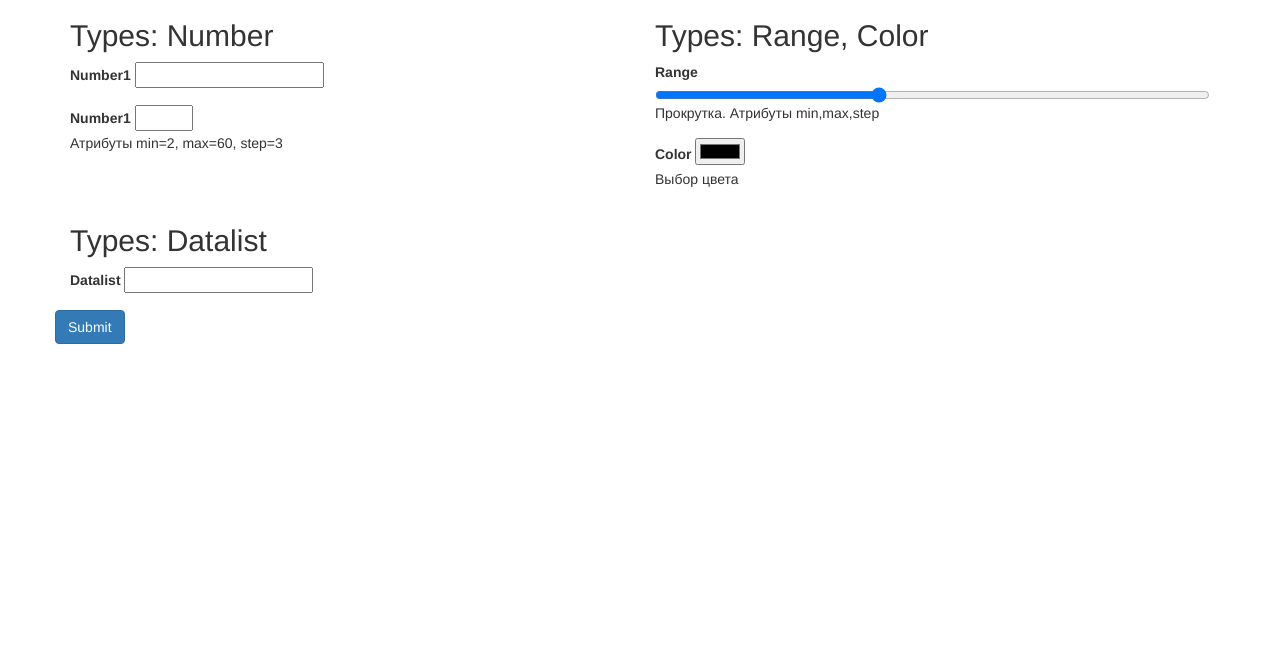
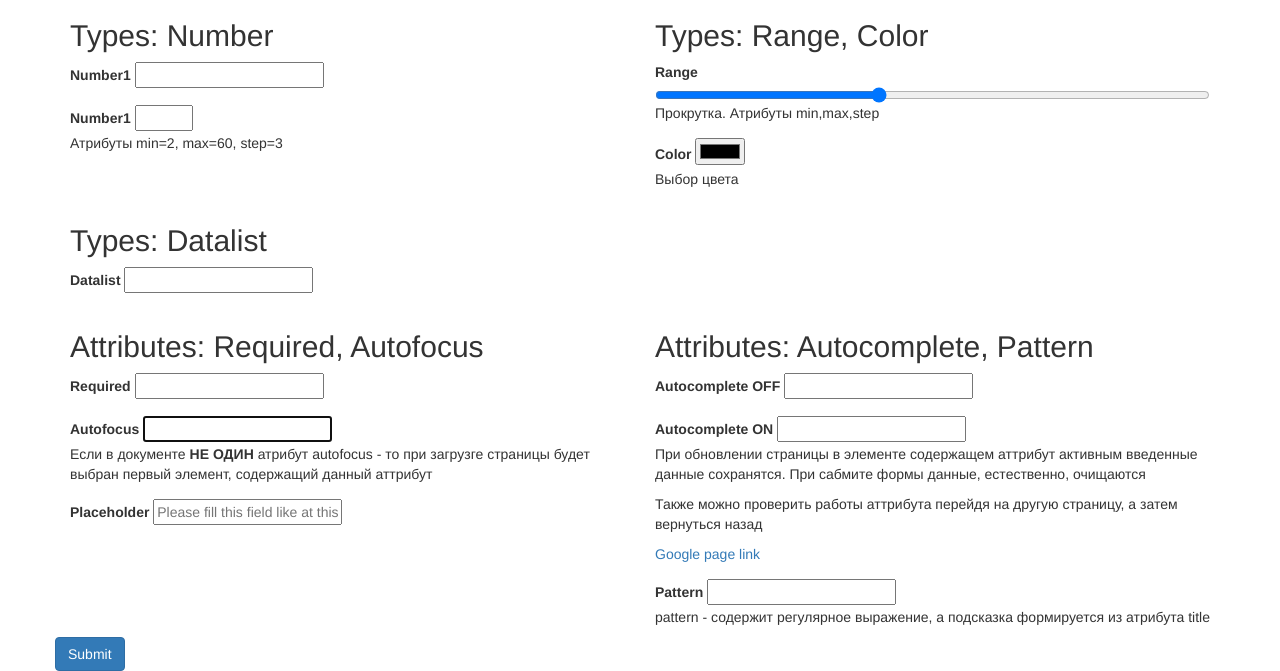
Before and after one commit to Geloz-test/html5, a PHP site: page /lessons/2-forms/index.php in a window 1280 px wide. Shown: the part 446-1117 px from the top of the page. Before the commit the page ends 790 px from the top, so only its background shows below. Run offline with PHP 8.4, Linux system fonts and the light colour scheme.

Commit message:
Add material about form attributes: required, autofocus, placeholder, autocomplete, pattern

```diff
--- a/lessons/2-forms/index.php
+++ b/lessons/2-forms/index.php
@@ -113,6 +113,46 @@
                     &nbsp;
                 </div>
             </div>
+
+            <!-- New Attributes -->
+            <div class="row">
+                <div class="col-xs-12 col-md-6 col-sm-6 col-lg-6">
+                    <h2>Attributes: Required, Autofocus</h2>
+
+                    <div class="form-group">
+                        <label for="required-attr">Required</label>
+                        <input name="required-attr" id="required-attr" required="required" type="text"/>
+                    </div>
+                    <div class="form-group">
+                        <label for="autofocus-attr">Autofocus</label>
+                        <input id="autofocus-attr" name="autofocus-attr" type="text" autofocus="autofocus"/>
+                        <p>Если в документе <strong>НЕ ОДИН</strong> атрибут autofocus - то при загрузге страницы будет выбран первый элемент, содержащий данный аттрибут</p>
+                    </div>
+                    <div class="form-group">
+                        <label for="placeholder-attr">Placeholder</label>
+                        <input id="placeholder-attr" name="placeholder-attr" type="text" placeholder="Please fill this field like at this examples"/>
+                    </div>
+                </div>
+
+                <div class="col-xs-12 col-md-6 col-sm-6 col-lg-6">
+                <h2>Attributes: Autocomplete, Pattern</h2>
+                    <div class="form-group">
+                        <label for="autocomplete-attr-off">Autocomplete OFF</label>
+                        <input id="autocomplete-attr-off" name="autocomplete-attr" type="text" autocomplete="off"/>
+                    </div>
+                    <div class="form-group">
+                        <label for="autocomplete-attr-on">Autocomplete ON</label>
+                        <input id="autocomplete-attr-on" name="autocomplete-attr" type="text" autocomplete="on"/>
+                        <p>При обновлении страницы в элементе содержащем аттрибут активным введенные данные сохранятся. При сабмите формы данные, естественно, очищаются</p>
+                        <p>Также можно проверить работы аттрибута перейдя на другую страницу, а затем вернуться назад</p><a href="http://google.com">Google page link</a>
+                    </div>
+                    <div class="from-group">
+                        <label for="pattern-attr">Pattern</label>
+                        <input id="pattern-attr" name="pattern-attr" type="tel" pattern="\+38 \(\d{3}\) \d{3}-\d{2}-\d{2}" title="+38 (000) 111-11-11"/>
+                        <p>pattern - содержит регулярное выражение, а подсказка формируется из атрибута title</p>
+                    </div>
+                </div>
+            </div>
             <div class="row">
                 <input class="btn btn-primary" type="submit"/>
             </div>
```
